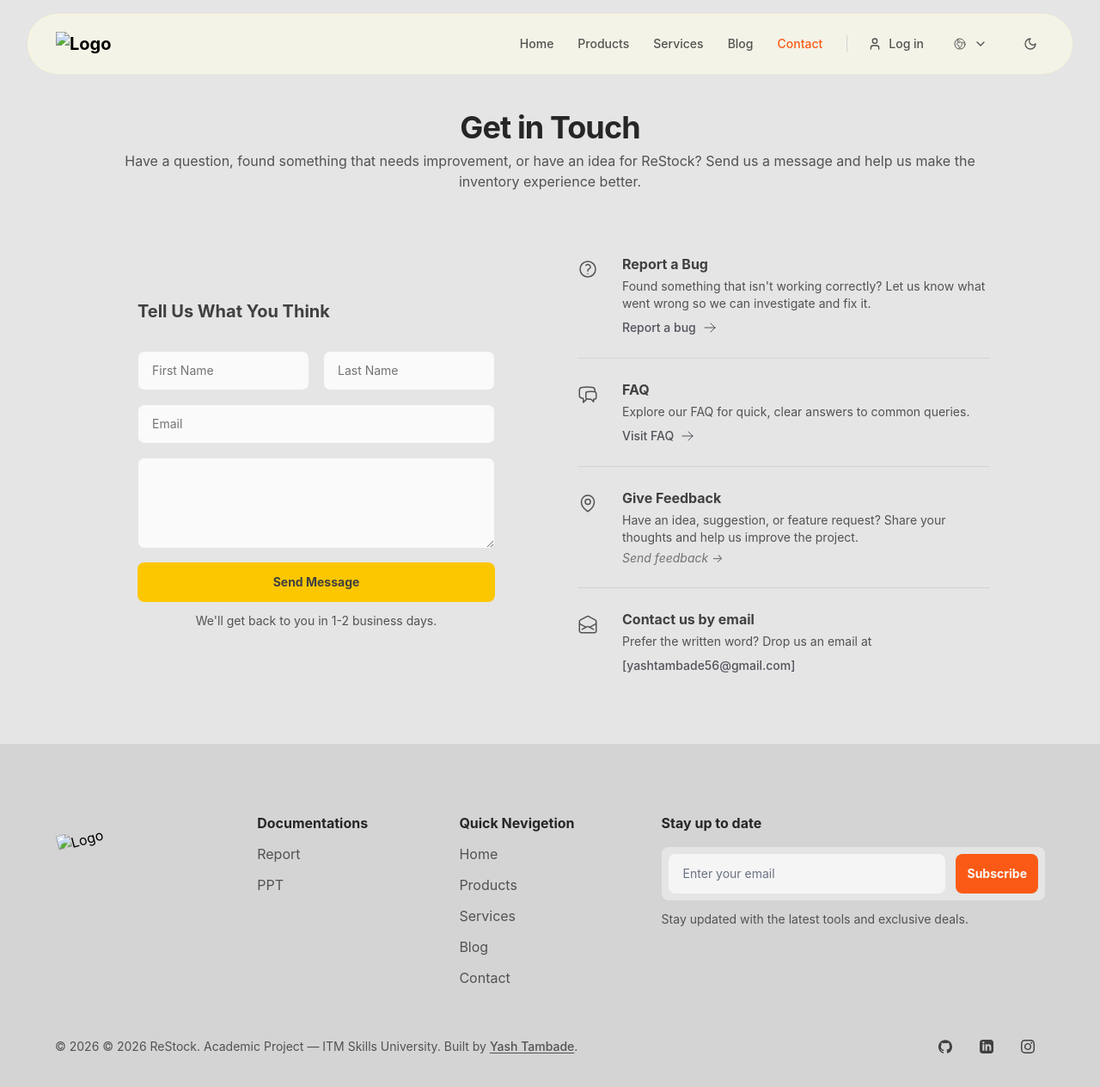
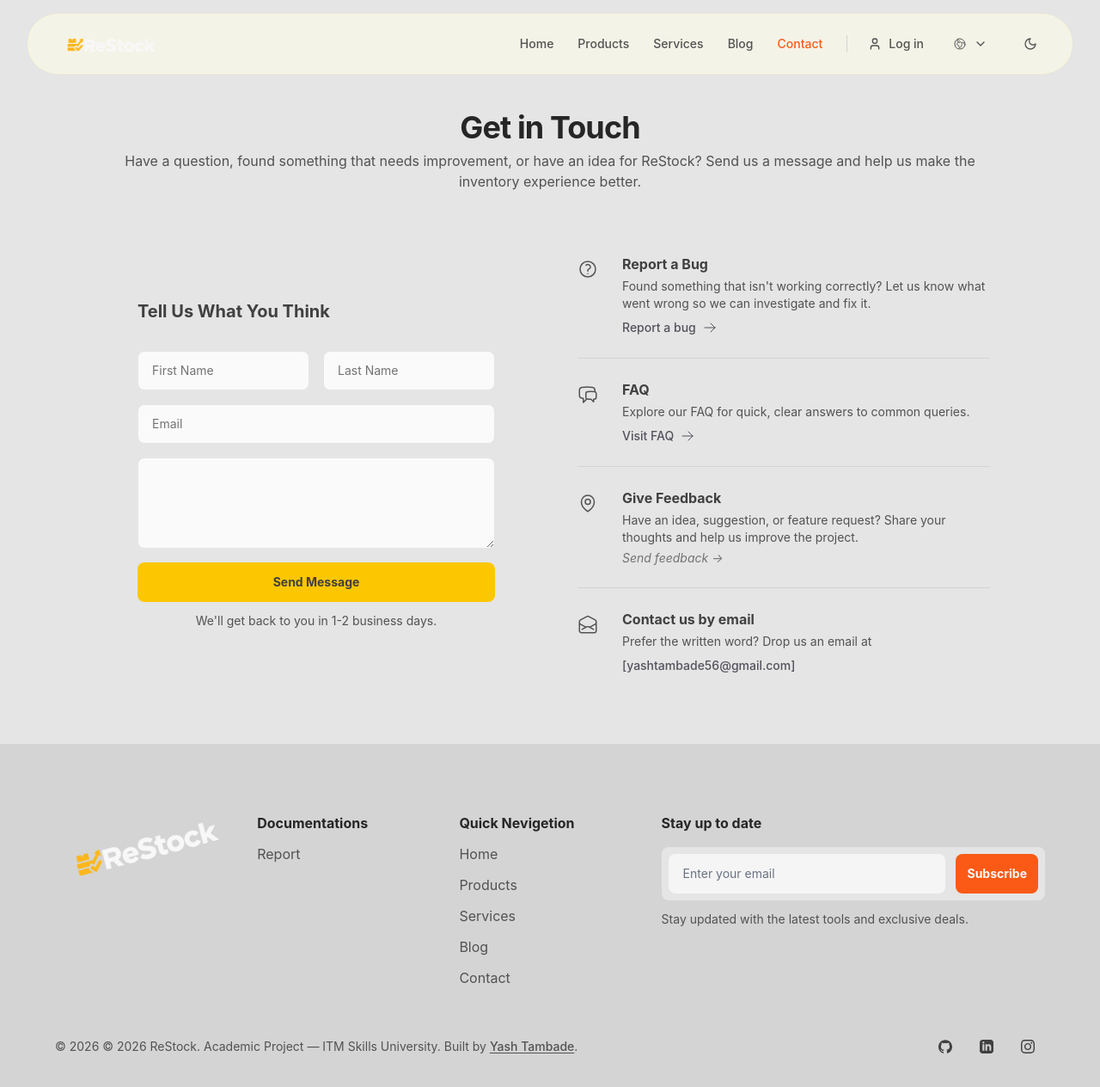
Before and after one commit to Yashhh710/restock-inventory-management, a plain HTML site: page contact/index.html in a window 1280 px wide. Shown: the whole page at 86% size. Drawn offline with Linux system fonts and the light colour scheme; some packages are replaced by stand-ins of ours; a script that the page names is missing.

Commit message:
Update index.html

```diff
--- a/contact/index.html
+++ b/contact/index.html
@@ -52,7 +52,7 @@
                     <nav class="relative mx-2 w-full rounded-[36px] border border-yellow-100/40 bg-yellow-50/60 px-4 py-3 backdrop-blur-md md:flex md:items-center md:justify-between md:px-6 md:py-0 lg:px-8 xl:mx-auto dark:border-neutral-700/40 dark:bg-neutral-800/80 dark:backdrop-blur-md" aria-label="Global">
                       <div class="flex items-center justify-between">
                         <a class="flex-none rounded-lg text-xl font-bold ring-zinc-500 outline-hidden focus-visible:ring-3 dark:ring-zinc-200 dark:focus:outline-hidden" href="../index.html" aria-label="ScrewFast">
-                          <img src="/landing-page/models/logo.png" class="h-auto w-32" alt="Logo">
+                          <img src="../models/logo.png" class="h-auto w-32" alt="Logo">
                         </a>
                         <div class="mr-5 ml-auto md:hidden">
                           <button type="button" class="hs-collapse-toggle flex h-8 w-8 items-center justify-center rounded-full text-sm font-bold text-neutral-600 transition duration-300 hover:bg-neutral-200 disabled:pointer-events-none disabled:opacity-50 dark:text-neutral-400 dark:hover:bg-neutral-700 dark:focus:outline-hidden" data-hs-collapse="#navbar-collapse-with-animation" aria-controls="navbar-collapse-with-animation" aria-label="Toggle navigation">
@@ -541,17 +541,14 @@ document.addEventListener("DOMContentLoaded", function() {
                                                                                                                                                                                                                                             <div class="mx-auto w-full max-w-[85rem] px-4 py-10 sm:px-6 lg:px-16 lg:pt-20 2xl:max-w-(--breakpoint-2xl)">
                                                                                                                                                                                                                                               <div class="grid grid-cols-2 gap-6 md:grid-cols-4 lg:grid-cols-5">
                                                                                                                                                                                                                                                 <div class="col-span-full lg:col-span-1">
-                                                                                                                                                                                                                                                 <img src="/landing-page/models/logo.png" class="h-auto w-48" style="transform: rotate(-15deg);" alt="Logo">
+                                                                                                                                                                                                                                                 <img src="../models/logo.png" class="h-auto w-48" style="transform: rotate(-15deg);" alt="Logo">
                                                                                                                                                                                                                                                 </div>
                                                                                                                                                                                                                                                 <div class="col-span-1">
                                                                                                                                                                                                                                                   <h3 class="font-bold text-neutral-800 dark:text-neutral-200">Documentations</h3>
                                                                                                                                                                                                                                                     <ul class="mt-3 grid space-y-3">
                                                                                                                                                                                                                                                       <li>
-                                                                                                                                                                                                                                                        <a href="../welcome-to-docs/" class="inline-flex gap-x-2 rounded-lg text-neutral-600 ring-zinc-500 outline-hidden transition duration-300 hover:text-neutral-500 focus-visible:ring-3 dark:text-neutral-400 dark:ring-zinc-200 dark:hover:text-neutral-300 dark:focus:outline-hidden">Report</a>
+                                                                                                                                                                                                                                                        <a href="../report.pdf" class="inline-flex gap-x-2 rounded-lg text-neutral-600 ring-zinc-500 outline-hidden transition duration-300 hover:text-neutral-500 focus-visible:ring-3 dark:text-neutral-400 dark:ring-zinc-200 dark:hover:text-neutral-300 dark:focus:outline-hidden">Report</a>
                                                                                                                                                                                                                                                         </li>
-                                                                                                                                                                                                                                                        <li>
-                                                                                                                                                                                                                                                          <a href="../products/" class="inline-flex gap-x-2 rounded-lg text-neutral-600 ring-zinc-500 outline-hidden transition duration-300 hover:text-neutral-500 focus-visible:ring-3 dark:text-neutral-400 dark:ring-zinc-200 dark:hover:text-neutral-300 dark:focus:outline-hidden">PPT</a>
-                                                                                                                                                                                                                                                          </li>
                                                                                                                                                                                                                                                           </ul>
                                                                                                                                                                                                                                                         </div>
                                                                                                                                                                                                                                                         <div class="col-span-1">
```
